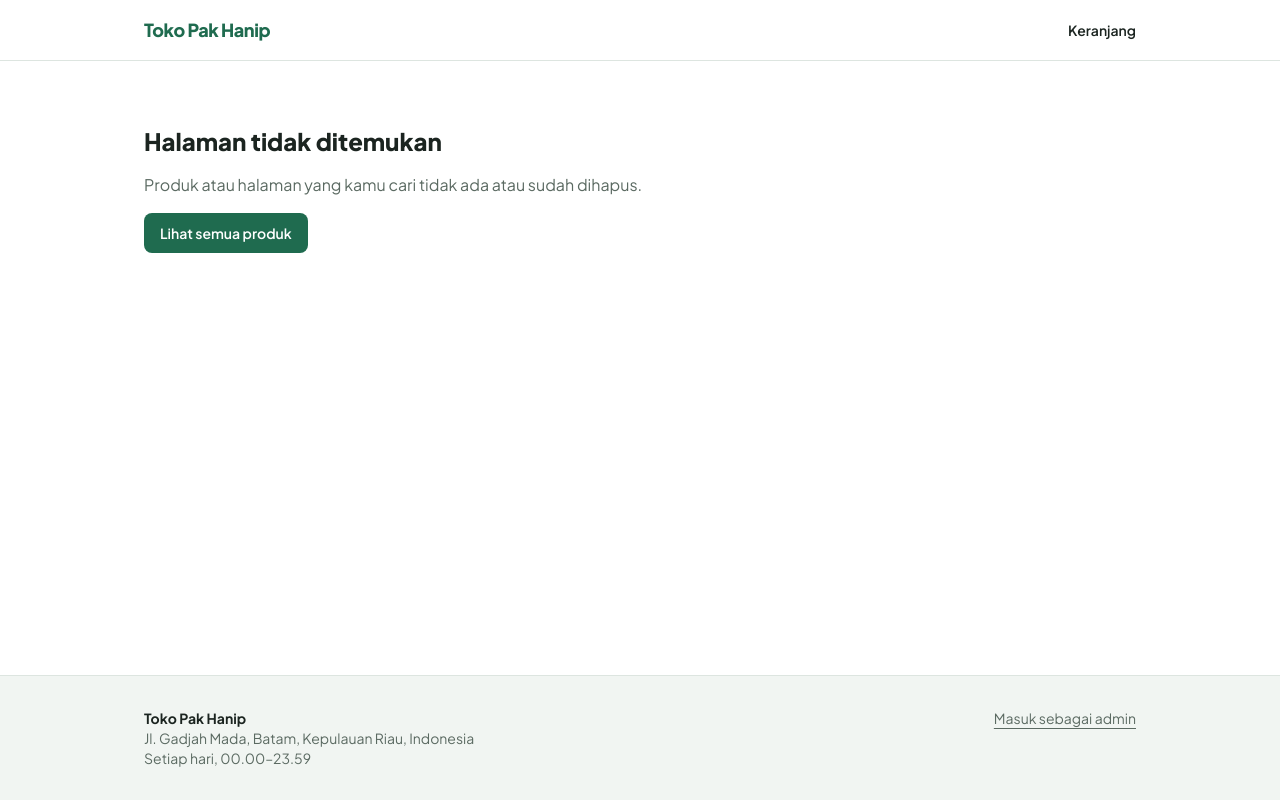
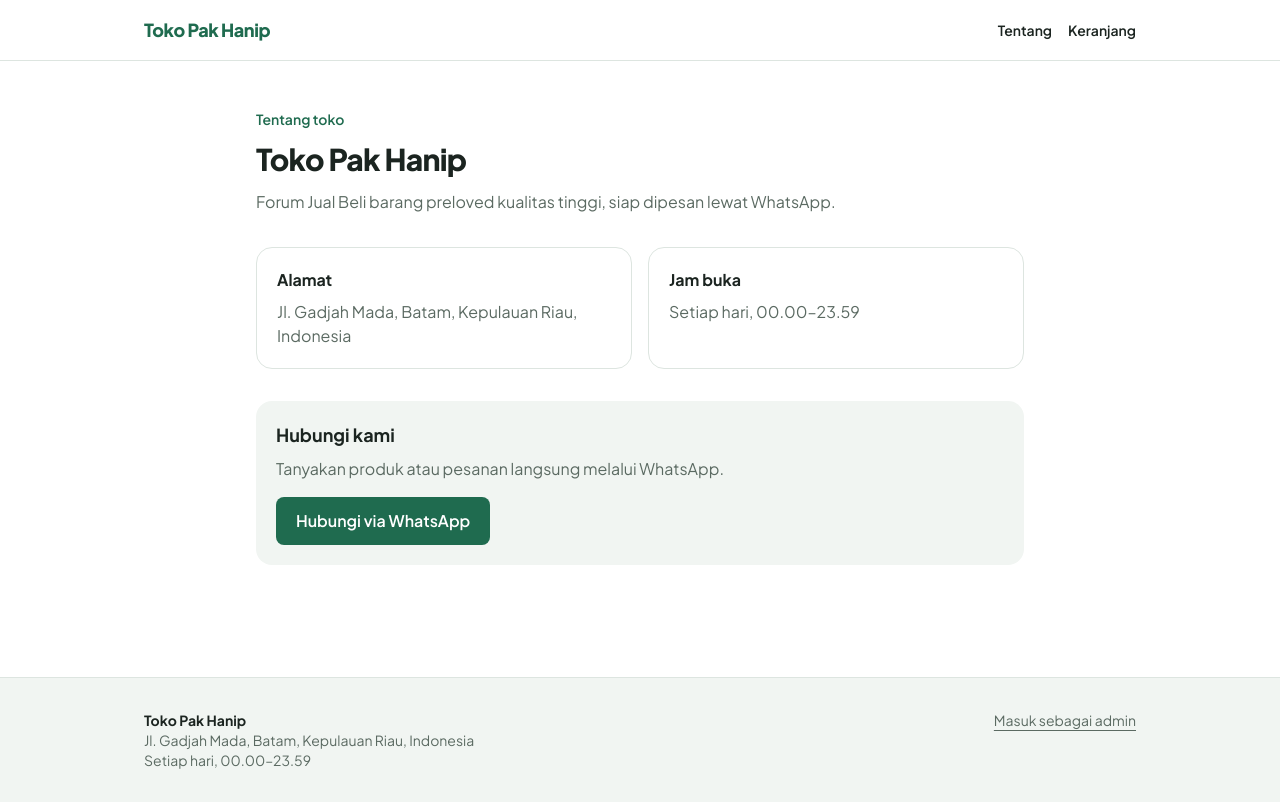
Before and after one commit to Hanifwicaksono/katalog-umkm, a Next.js app: page /tentang in a window 1280 px wide. Before the commit this address had no page. Built offline with nearby package versions, Linux system fonts and the light colour scheme.

Commit message:
US-22: halaman tentang toko

```diff
--- /dev/null
+++ b/app/tentang/page.jsx
@@ -0,0 +1,43 @@
+import { toko } from "@/lib/toko";
+
+export const metadata = {
+  title: `Tentang ${toko.nama}`,
+};
+
+export default function HalamanTentang() {
+  const nomor = toko.nomorWhatsApp?.replace(/[^0-9]/g, "") || "";
+
+  return (
+    <section className="mx-auto flex max-w-3xl flex-col gap-8 py-8 md:py-12">
+      <div className="flex flex-col gap-3">
+        <p className="text-sm font-semibold text-utama">Tentang toko</p>
+        <h1 className="text-3xl font-extrabold tracking-tight">{toko.nama}</h1>
+        <p className="max-w-prose leading-relaxed text-teks-lembut">{toko.tagline}</p>
+      </div>
+
+      <dl className="grid gap-4 sm:grid-cols-2">
+        <div className="rounded-2xl border border-garis bg-latar p-5">
+          <dt className="font-bold">Alamat</dt>
+          <dd className="mt-2 text-teks-lembut">{toko.alamat}</dd>
+        </div>
+        <div className="rounded-2xl border border-garis bg-latar p-5">
+          <dt className="font-bold">Jam buka</dt>
+          <dd className="mt-2 text-teks-lembut">{toko.jamBuka}</dd>
+        </div>
+      </dl>
+
+      <div className="rounded-2xl bg-permukaan p-5">
+        <h2 className="text-lg font-bold">Hubungi kami</h2>
+        <p className="mt-2 text-teks-lembut">Tanyakan produk atau pesanan langsung melalui WhatsApp.</p>
+        <a
+          href={`https://wa.me/${nomor}`}
+          target="_blank"
+          rel="noopener noreferrer"
+          className="mt-4 inline-flex rounded-lg bg-utama px-5 py-3 font-semibold text-white hover:bg-utama-gelap"
+        >
+          Hubungi via WhatsApp
+        </a>
+      </div>
+    </section>
+  );
+}
--- a/components/Header.jsx
+++ b/components/Header.jsx
@@ -9,6 +9,9 @@ export default function Header() {
           {toko.nama}
         </Link>
         <nav aria-label="Navigasi utama" className="flex items-center gap-4 text-sm font-semibold">
+          <Link href="/tentang" className="hover:text-utama">
+            Tentang
+          </Link>
           <Link href="/keranjang" className="hover:text-utama">
             Keranjang
           </Link>
```
Also changed, not shown: 1 other file (tests, documents, lock files or other folders).
